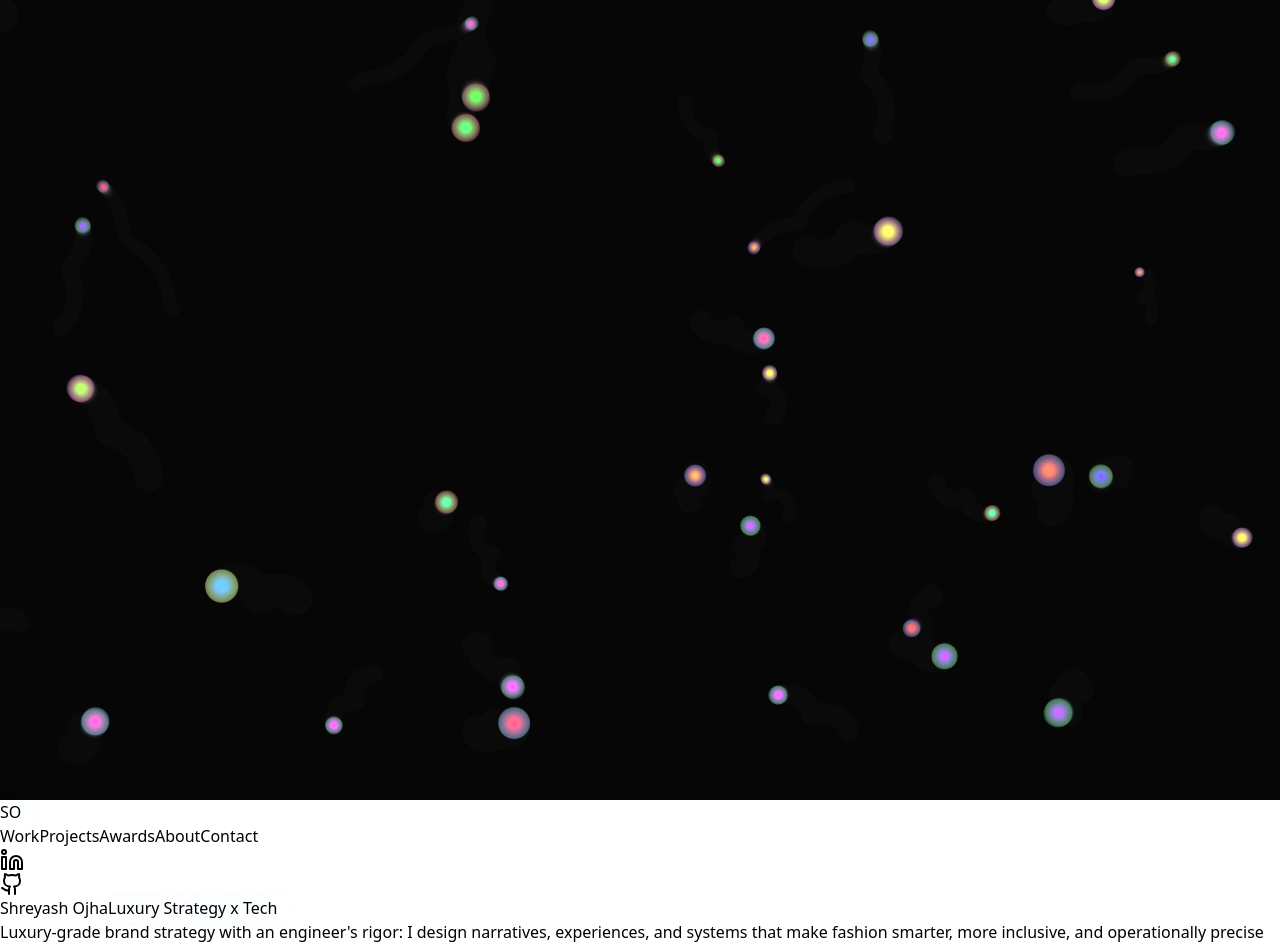
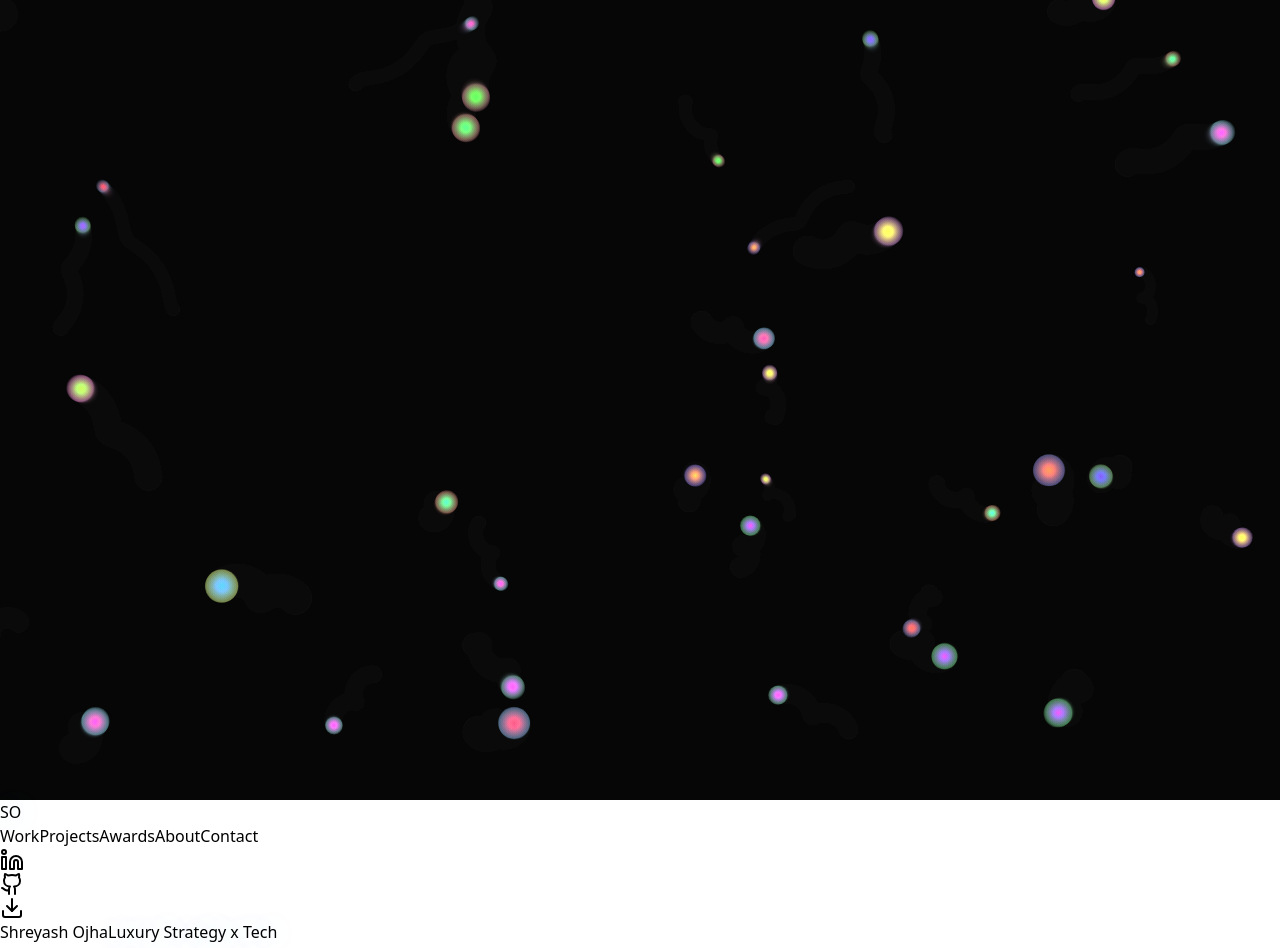
Before and after one commit to whysoshrey/shreyash-portfolio, a React (Vite) app: page / in a window 1280 px wide. Shown: the top 948 px of the page. Built offline with nearby package versions, Linux system fonts and the light colour scheme; the HTML template or start-up script is replaced by a standard one.

Commit message:
Update App.tsx

```diff
--- a/src/App.tsx
+++ b/src/App.tsx
@@ -40,10 +40,10 @@ const DATA = {
   email: "Shreyashojha93@gmail.com",
   phone: "+1 (917) 431-3542",
   links: {
-    linkedin: "https://www.linkedin.com/in/shreyash-ojha",
-    github: "https://github.com/",
+    linkedin: "www.linkedin.com/in/shreyash-ojha-3ba93b332",
+    github: "https://github.com/whysoshrey",
     portfolio: "https://your-portfolio.example",
-    cvPdf: "#",
+    cvPdf: "https://drive.google.com/file/d/1dW_gqVkLbSkhseqeis1Y-J-59wqUX_g4/view?usp=share_link",
   },
   summary:
     "Luxury-grade brand strategy with an engineer's rigor: I design narratives, experiences, and systems that make fashion smarter, more inclusive, and operationally precise  from autonomous shop-floor bots to city-scale experiential pop-ups.",
```
